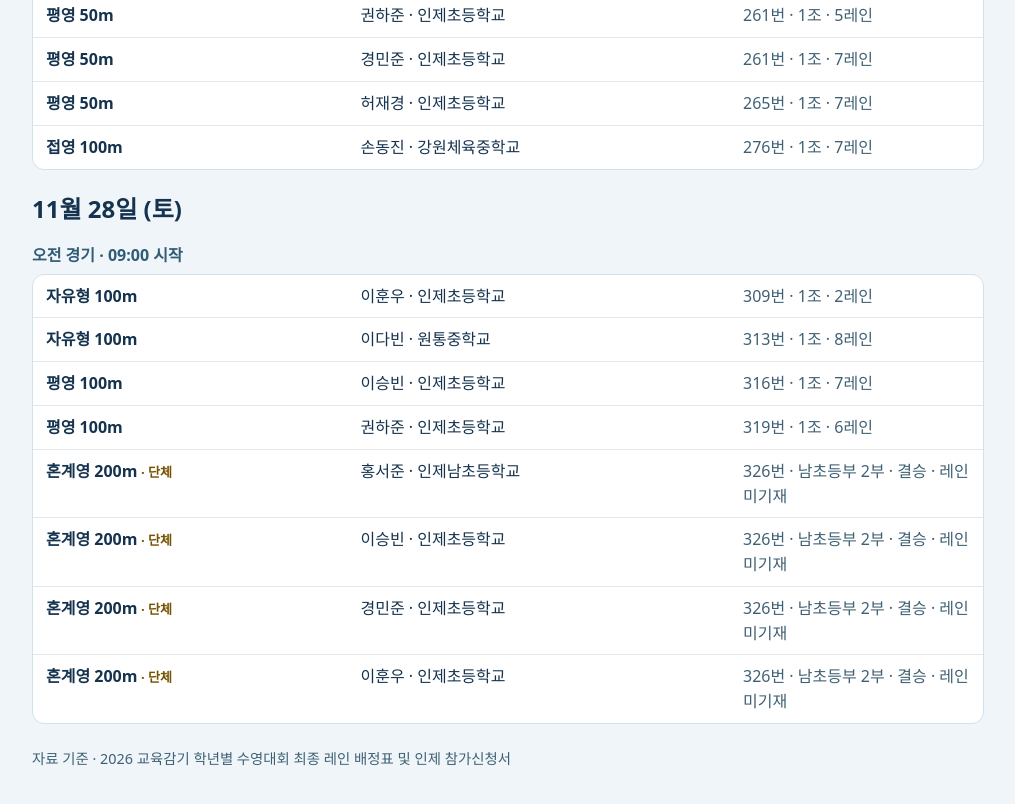
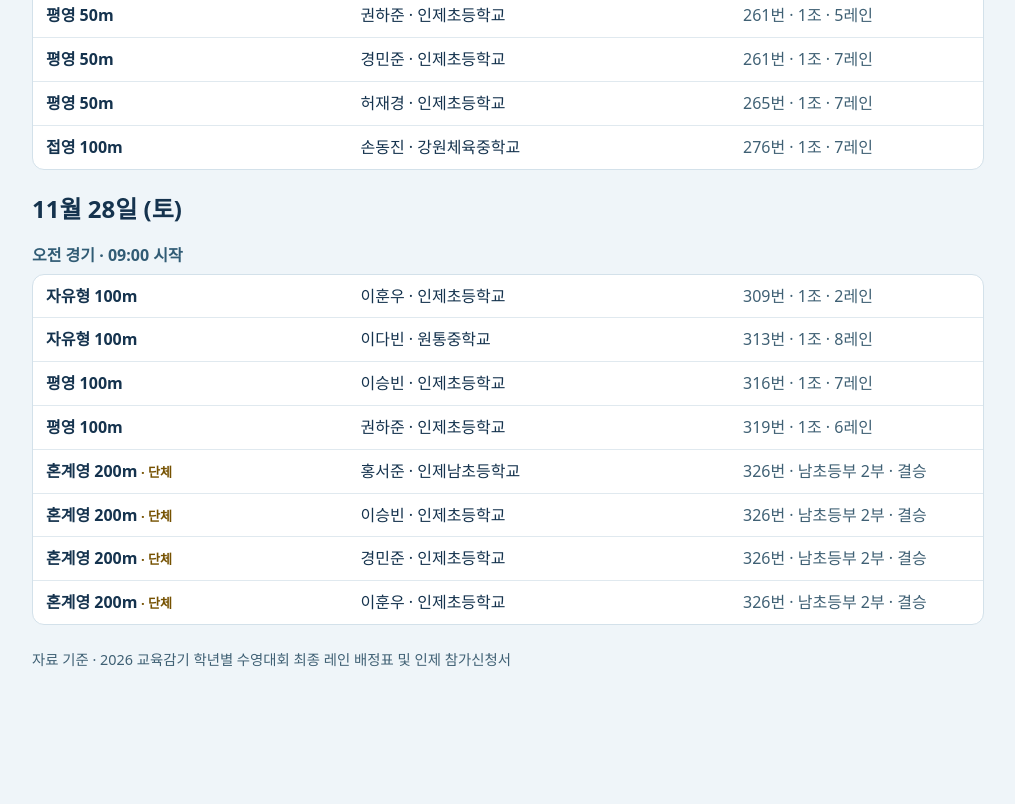
Before and after one commit to chuntukwang-png/inje-swimming-2026-schedule, a plain HTML site: page index.html in a window 1280 px wide. Shown: the part 2846-3650 px from the top of the page, without its empty margins (132-1147 px from the left). After the commit the page ends 3565 px from the top, so only its background shows below. Drawn offline with Linux system fonts and the light colour scheme.

Commit message:
Add files via upload

```diff
--- a/index.html
+++ b/index.html
@@ -37,7 +37,7 @@ function render(){
    for(const row of daily.filter(row=>row.time===time)){
     const item=node('li'), discipline=node('strong',row.event);
     if(row.relay)discipline.append(node('span',' · 단체','team'));
-    item.append(discipline,node('span',row.name+' · '+row.school),node('span',row.relay ? row.number+'번 · 남초등부 2부 · 결승 · 레인 미기재' : row.number+'번 · '+row.heat+'조 · '+row.lane+'레인','meta'));list.append(item);
+    item.append(discipline,node('span',row.name+' · '+row.school),node('span',row.relay ? row.number+'번 · 남초등부 2부 · 결승' : row.number+'번 · '+row.heat+'조 · '+row.lane+'레인','meta'));list.append(item);
    }
    section.append(list);
   }
```
